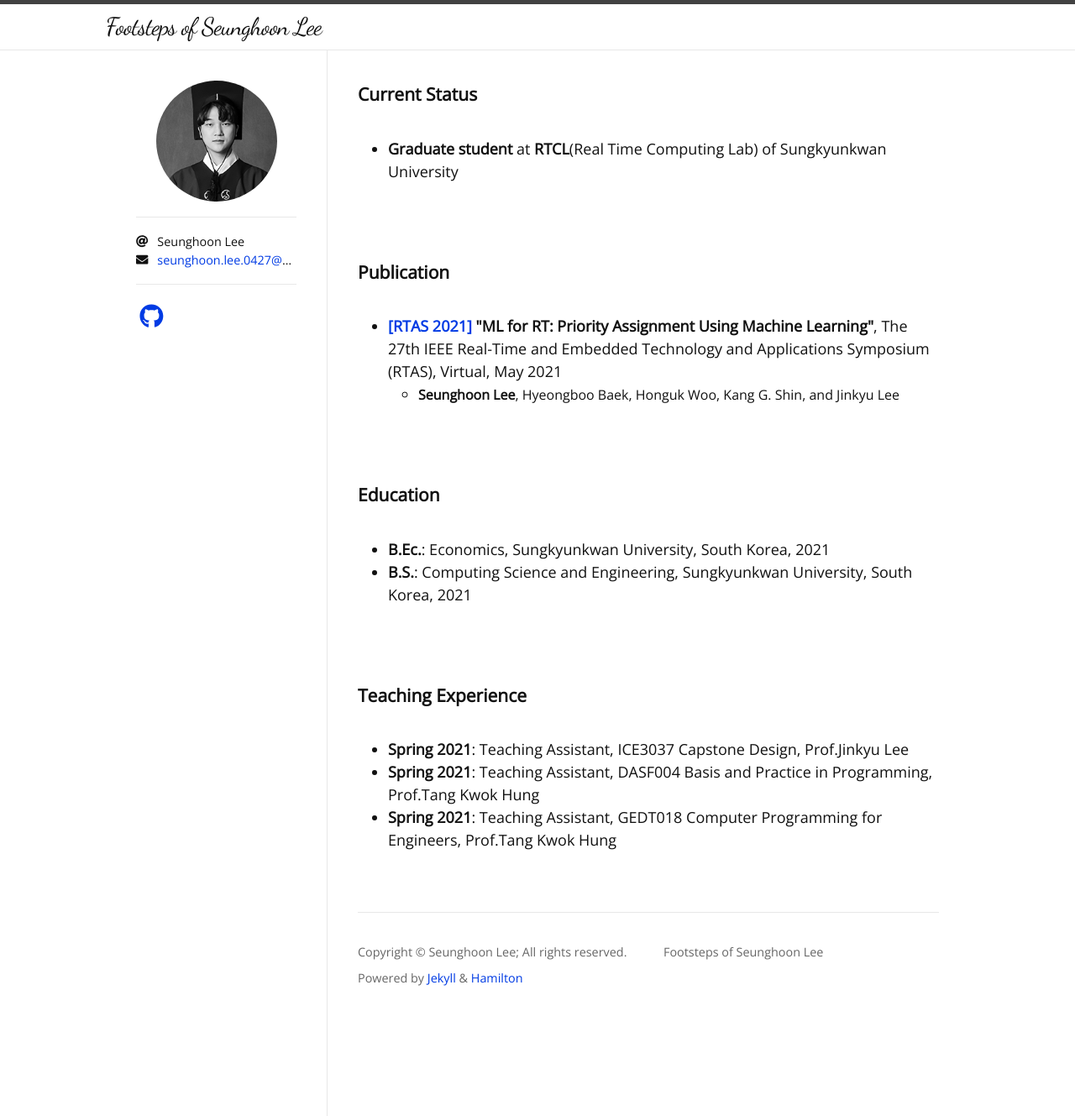
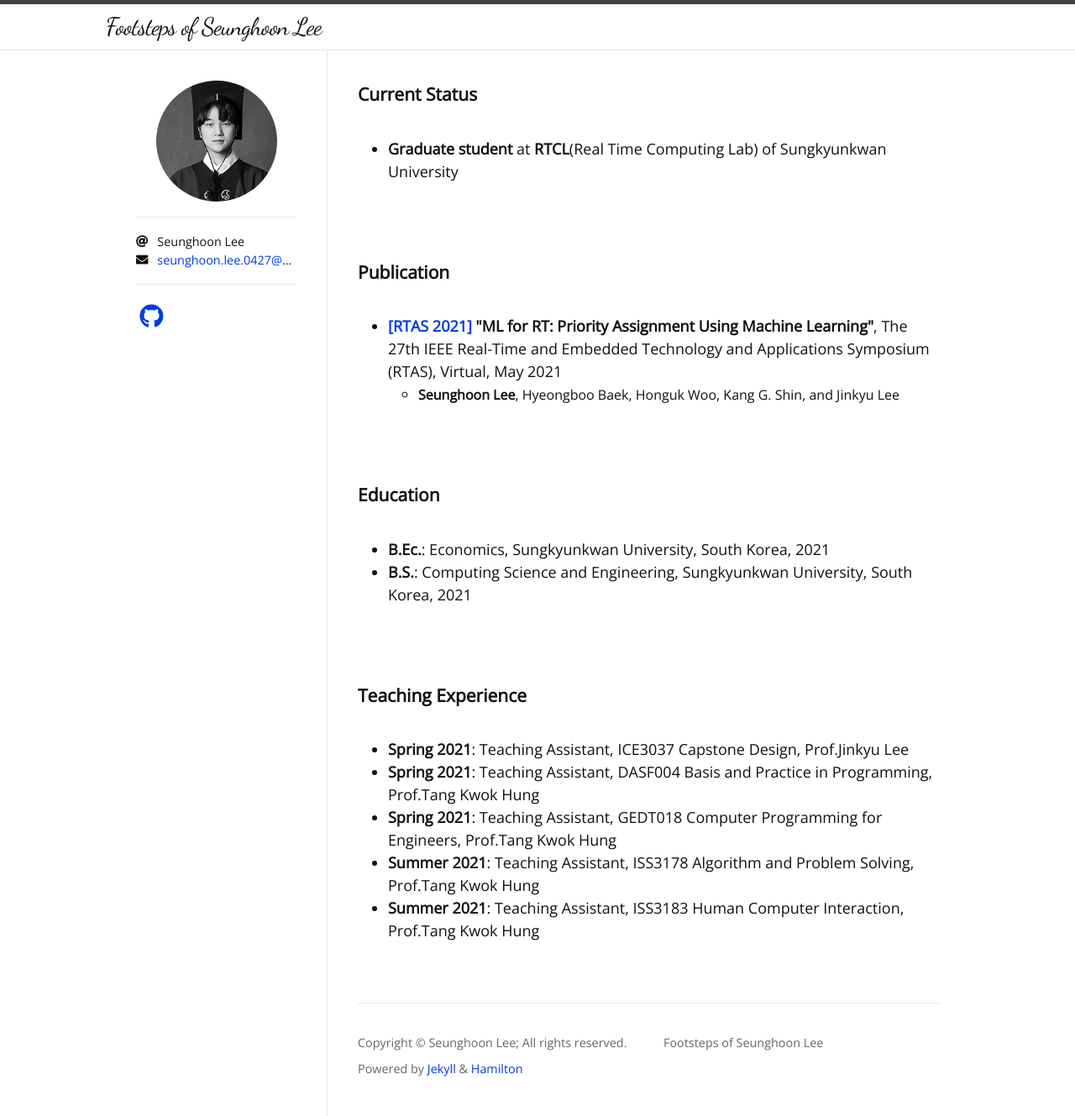
Before and after one commit to SeungHoon00/seunghoon00.github.io, a Jekyll site: the page built from index.html, in a window 1280 px wide. Shown: the whole page at 84% size. Built offline with Jekyll 4.4.1, drawn with Linux system fonts in a browser that asks for light colours; nearby versions of some CDN libraries; some web fonts are replaced; the list of posts is cut into pages by our own code.

Commit message:
Update home.html

```diff
--- a/_layouts/home.html
+++ b/_layouts/home.html
@@ -46,6 +46,8 @@ layout: default
       <li><b>Spring 2021</b>: Teaching Assistant, ICE3037 Capstone Design, Prof.Jinkyu Lee</li>
       <li><b>Spring 2021</b>: Teaching Assistant, DASF004 Basis and Practice in Programming, Prof.Tang Kwok Hung</li>
       <li><b>Spring 2021</b>: Teaching Assistant, GEDT018 Computer Programming for Engineers, Prof.Tang Kwok Hung</li>
+      <li><b>Summer 2021</b>: Teaching Assistant, ISS3178 Algorithm and Problem Solving, Prof.Tang Kwok Hung</li>
+      <li><b>Summer 2021</b>: Teaching Assistant, ISS3183 Human Computer Interaction, Prof.Tang Kwok Hung</li>
     </ul>
   </section>
 
```
